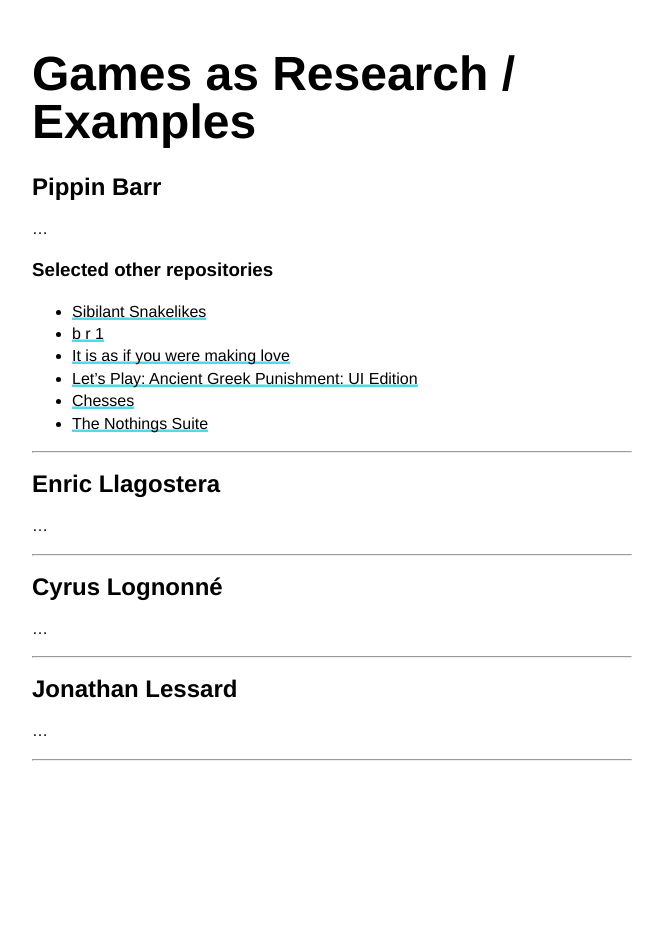
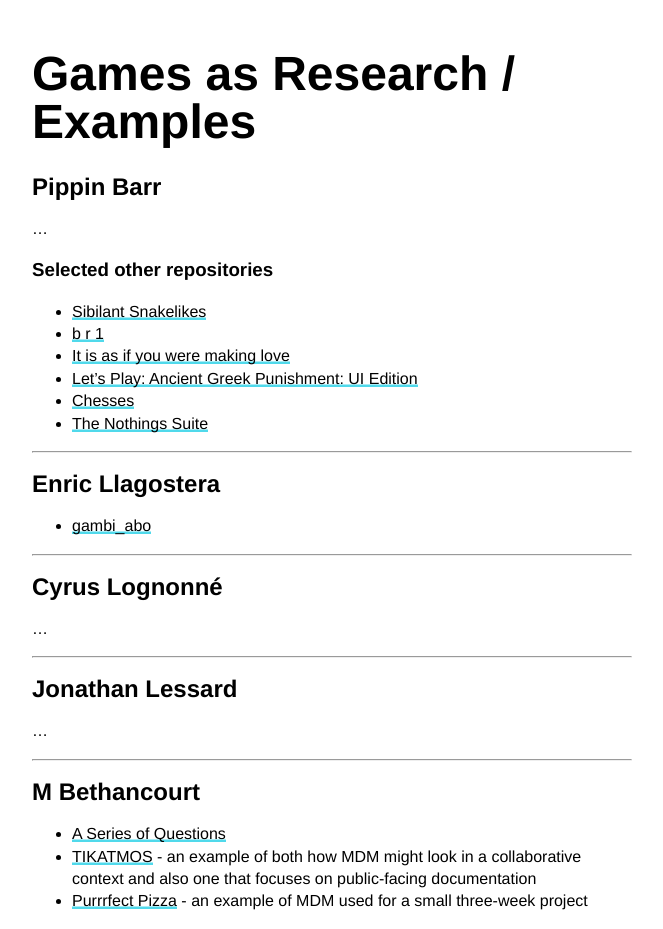
Before and after one commit to pippinbarr/games-as-research, a Jekyll site: the page built from examples.md, in a window 1280 px wide. Shown: the whole page, without its empty margins (308-971 px from the left). Built offline with Jekyll 4.4.1, drawn with Linux system fonts in a browser that asks for light colours; before the commit the page ends 900 px from its top, so only the background shows below that.

Commit message:
feat: added repo examples and experimented with how those might be discussed in a MDM context

```diff
--- a/examples.md
+++ b/examples.md
@@ -22,8 +22,7 @@ title: Examples
 ---
 
 ## Enric Llagostera
-
-...
+* [gambi_abo](https://github.com/enricllagostera/gambi_abo)
 
 ---
 
@@ -38,3 +37,8 @@ title: Examples
 ...
 
 ---
+
+## M Bethancourt
+* [A Series of Questions](https://github.com/mouseandthebillionaire/_sonicCharacteristics)
+* [TIKATMOS](https://github.com/mouseandthebillionaire/tikatmos) - an example of both how MDM might look in a collaborative context and also one that focuses on public-facing documentation
+* [Purrrfect Pizza](https://github.com/mouseandthebillionaire/purrrfectPizza) - an example of MDM used for a small three-week project
```
